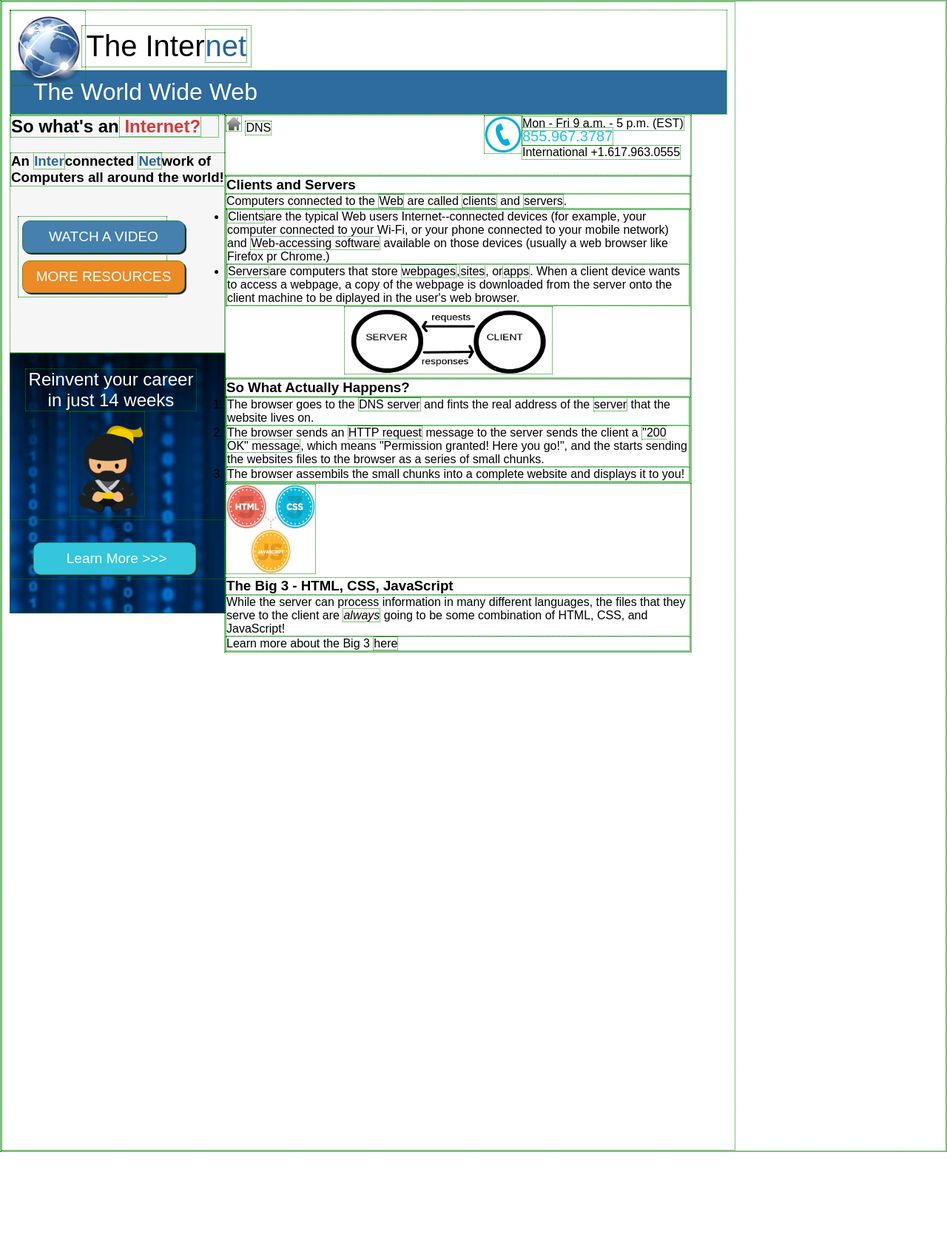
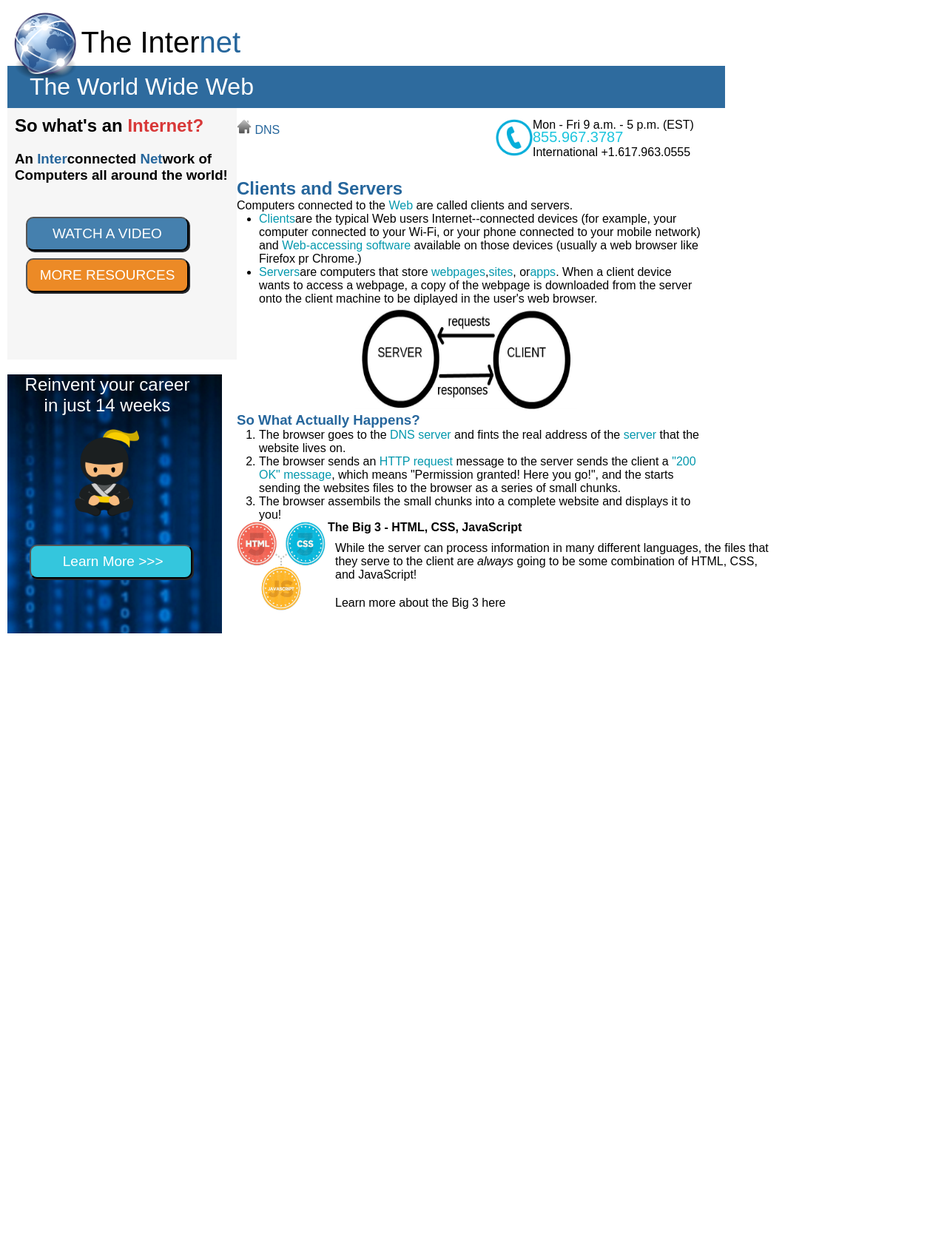
Before and after one commit to akc232/Coding_Dojo_Repo, a PHP site: page /htmlInternet.html in a window 1280 px wide. Shown: the whole page at 74% size. Before the commit the page ends 1557 px from the top, so only its background shows below. Run offline with PHP 8.4, Linux system fonts and the light colour scheme.

Commit message:
Fisnished styling on internet assignment only missing blue outline for bottom.

```diff
--- a/CSS_Assignments/Internet/cssInternet.css
+++ b/CSS_Assignments/Internet/cssInternet.css
@@ -3,7 +3,7 @@
   padding: 0;
   font-family: sans-serif;
 
-  border: 1px dotted green;
+  /*border: 1px dotted green;*/
 }
 
 #container{
@@ -38,7 +38,7 @@ padding: 10px;
 #side_top{
   display: inline-block;
   vertical-align: top;
-  margin-top: -20px
+
   padding: 10px;
   width: 290px;
   height: 320px;
@@ -105,11 +105,34 @@ padding: 10px;
   position: relative;
   width: 630px;
   left: 300px;
-  bottom: 665px;
-  margin: -10px;
+  bottom: 705px;
+  margin: 10px;
 }
 .main_head{
   height: 80px;
+  border border-bottom: : 1px solid black;
+}
+.body_top h3{
+  font-size: 24px;
+}
+  .body_top ul li{
+    margin-left:30px;
+  }
+.body_mid ol li{
+  margin-left: 30px;
+}
+.body_last h4{
+width: 400px;
+left:123px;
+bottom: 125px;
+position:relative;
+}
+.last{
+  width: 600px;
+  left:123px;
+  bottom: 125px;
+  position:relative;
+  padding: 10px;
 }
 .home{
   width: 20px;
@@ -145,8 +168,8 @@ color: #1ec5de
 
 
 .server{
-  width: 280px;
-  height: 90px;
+  width: 300px;
+  height: 140px;
   margin-left: 160px;
 }
 .html{
@@ -160,3 +183,6 @@ color: #1ec5de
 .red{
   color:#d83838;
 }
+.teal{
+  color: #0498ad;
+}
--- a/CSS_Assignments/Internet/htmlInternet.html
+++ b/CSS_Assignments/Internet/htmlInternet.html
@@ -31,14 +31,14 @@
         <div id="main">
           <div class="main_head">
             <img type="home" class="home" src="home.png" alt="home image">
-            <p class="DNS">DNS</p>
+            <p class="DNS blue">DNS</p>
             <img type="phone" class="phone" src="phone.png" alt="phone">
             <p class="date">Mon - Fri 9 a.m. - 5 p.m. (EST)</p>
             <p type="number" class="number">855.967.3787</p>
             <p class= "international">International +1.617.963.0555</p>
           </div>
           <div class="body_top">
-          <h3>Clients and Servers</h3>
+          <h3 class="blue">Clients and Servers</h3>
           <p>Computers connected to the <span class="teal"> Web</span> are called <span class="black">clients</span> and <span class="black">servers</span>.</p>
           <ul>
             <li><span class="teal">Clients</span>are the typical Web users Internet--connected devices (for example, your computer connected to your Wi-Fi, or your phone connected to your mobile network) and <span class="teal">Web-accessing software</span> available on those devices (usually a web browser like Firefox pr Chrome.)</li>
@@ -47,7 +47,7 @@
           <img class="server" src="client_server.jpg" alt="client server image">
           </div>
           <div class="body_mid">
-            <h3>So What Actually Happens?</h3>
+            <h3 class="blue">So What Actually Happens?</h3>
             <ol>
               <li>The browser goes to the <span class="teal">DNS server</span> and fints the real address of the <span class="teal">server</span> that the website lives on.</li>
               <li>The browser sends an <span class="teal">HTTP request</span> message to the server sends the client a <span class="teal">"200 OK" message</span>, which means "Permission granted! Here you go!", and the starts sending the websites files to the browser as a series of small chunks.</li>
@@ -56,9 +56,9 @@
           </div>
           <div class="body_last">
             <img class="html" src="html.png" alt="html img">
-            <h3>The Big 3 - HTML, CSS, JavaScript</h3>
-            <p>While the server can process information in many different languages, the files that they serve to the client are <i>always</i> going to be some combination of HTML, CSS, and JavaScript!</p>
-            <p>Learn more about the Big 3 <span calss="teal">here</span></p>
+            <h4>The Big 3 - HTML, CSS, JavaScript</h4>
+            <p class="last">While the server can process information in many different languages, the files that they serve to the client are <i>always</i> going to be some combination of HTML, CSS, and JavaScript!</p>
+            <p class="last">Learn more about the Big 3 <span calss="teal">here</span></p>
           </div>
         </div>
       </body>
```
